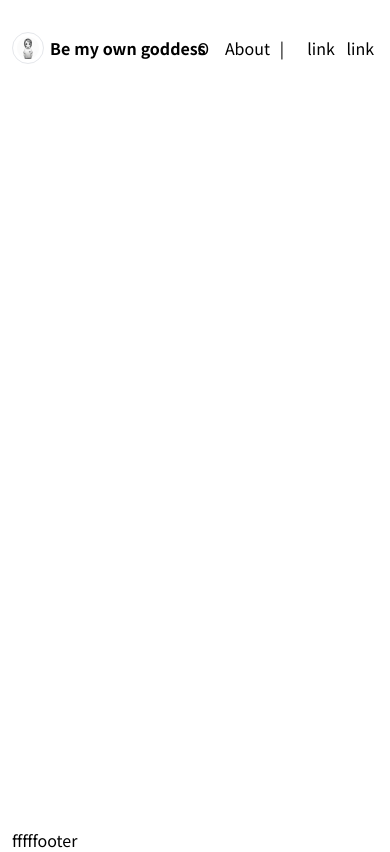
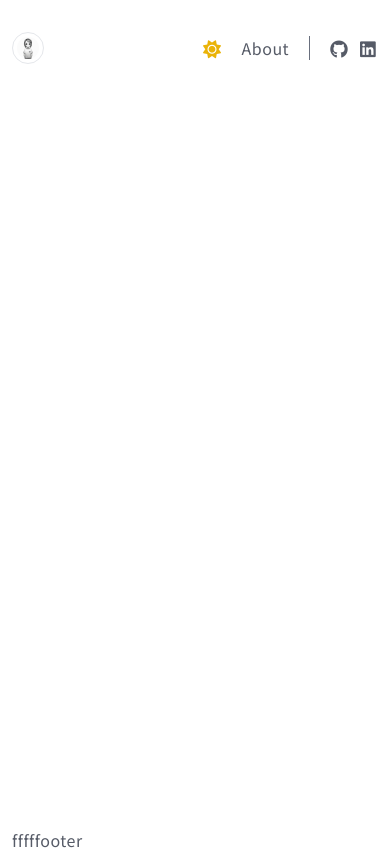
Before and after one commit to PeiPeiLG/angular-blog, an Angular app: page / in a window 390 px wide. Built offline with nearby package versions, Linux system fonts and the light colour scheme.

Commit message:
feat: header 切版

```diff
--- a/package.json
+++ b/package.json
@@ -14,10 +14,12 @@
   "private": true,
   "dependencies": {
     "@angular/animations": "^18.0.0",
+    "@angular/cdk": "^18.2.6",
     "@angular/common": "^18.0.0",
     "@angular/compiler": "^18.0.0",
     "@angular/core": "^18.0.0",
     "@angular/forms": "^18.0.0",
+    "@angular/material": "^18.2.6",
     "@angular/platform-browser": "^18.0.0",
     "@angular/platform-browser-dynamic": "^18.0.0",
     "@angular/platform-server": "^18.0.0",
--- a/src/app/app.config.ts
+++ b/src/app/app.config.ts
@@ -3,6 +3,7 @@ import { provideRouter } from '@angular/router';
 
 import { routes } from './app.routes';
 import { provideClientHydration, withEventReplay } from '@angular/platform-browser';
+import { provideAnimationsAsync } from '@angular/platform-browser/animations/async';
 
 export const appConfig: ApplicationConfig = {
   providers: [
@@ -10,6 +11,6 @@ export const appConfig: ApplicationConfig = {
     provideRouter(routes),
     provideClientHydration(
       withEventReplay()
-    ),
+    ), provideAnimationsAsync(),
   ],
 };
--- a/src/app/layout/header/header.component.html
+++ b/src/app/layout/header/header.component.html
@@ -1,21 +1,43 @@
 <header #header class="pt-8 pb-5 flex items-center">
-  <a class="flex items-center group" [routerLink]="['/']">
+  <a class="flex items-center group hover:text-rose-500" [routerLink]="['/']">
     <img
       class="w-8 border rounded-full p-1 mr-1 shake wait-0"
       src="images/about/pei.jpg"
       alt="logo"
     />
     @for(word of title().split(' '); track $index){
-    <span class="shake px-0.5 font-bold" [class]="'wait-' + ($index + 1)">{{
-      word
-    }}</span>
+    <span
+      class="shake px-0.5 font-bold hidden sm:inline"
+      [class]="'wait-' + ($index + 1)"
+      >{{ word }}</span
+    >
     }
   </a>
-  <div class="ml-auto grid grid-cols-5 gap-1 text-center">
-    <div>O</div>
-    <a [routerLink]="[STATIC_ROUTES().ABOUT.url]">About</a>
-    <span>|</span>
-    <a href="#">link</a>
-    <a href="#">link</a>
+  <div class="ml-auto flex items-center">
+    <button
+      type="button"
+      (click)="onSwitchThemeMode()"
+      [class.animate-jump-y]="themeMode().onSwitch"
+      class="text-yellow-500 hover:text-yellow-600 text-lg"
+    >
+      @if(themeMode().mode === 'light'){
+      <i class="fa-solid fa-sun"></i>
+      }@else {
+      <i class="fa-solid fa-moon"></i>
+      }
+    </button>
+    <a
+      class="border-r border-shark-400 hover:text-rose-500 mx-5 pr-5"
+      [routerLink]="[STATIC_ROUTES().ABOUT.url]"
+      >About</a
+    >
+    <nav class="grid grid-cols-2 gap-3 text-lg">
+      <a title="github" href="#" class="hover:text-rose-500">
+        <i class="fa-brands fa-github"></i>
+      </a>
+      <a title="linkedin" href="#" class="hover:text-rose-500">
+        <i class="fa-brands fa-linkedin"></i>
+      </a>
+    </nav>
   </div>
 </header>
--- a/src/app/layout/header/header.component.ts
+++ b/src/app/layout/header/header.component.ts
@@ -4,11 +4,12 @@ import {
   ElementRef,
   output,
   signal,
-  viewChild
+  viewChild,
 } from '@angular/core';
 import { RouterLink } from '@angular/router';
 import { APP_TITLE } from '../../shared/models/constants/base.constants';
 import { STATIC_ROUTES } from '../../shared/models/constants/routes.constant';
+import { tap, timer } from 'rxjs';
 
 @Component({
   selector: 'app-header',
@@ -21,8 +22,39 @@ export class HeaderComponent implements AfterViewInit {
   headerEl = viewChild.required<ElementRef>('header');
   height = output<number>();
   title = signal(APP_TITLE);
+  themeMode = signal<{ onSwitch: boolean; mode: 'light' | 'dark' }>({
+    onSwitch: false,
+    mode: 'light',
+  });
   STATIC_ROUTES = signal(STATIC_ROUTES);
   ngAfterViewInit() {
     this.height.emit(this.headerEl().nativeElement.offsetHeight);
   }
+
+  onSwitchThemeMode(): void {
+    this.themeMode.update((item) => ({
+      ...item,
+      onSwitch: true,
+    }));
+
+    timer(0, 500) // 0 毫秒後立即觸發第一次，之後每 500 毫秒觸發一次
+    .pipe(
+
+      tap((val) => {
+        if (val === 1) {
+          this.themeMode.update((item) => ({
+            ...item,
+            mode: this.themeMode().mode === 'light' ? 'dark' : 'light',
+          }));
+          return;
+        } else if (val === 2) {
+          this.themeMode.update((item) => ({
+            ...item,
+            onSwitch: false,
+          }));
+        }
+      })
+    )
+    .subscribe();
+  }
 }
--- a/src/index.html
+++ b/src/index.html
@@ -1,5 +1,5 @@
 <!DOCTYPE html>
-<html lang="en">
+<html lang="zh-TW" translate="no">
   <head>
     <meta charset="utf-8" />
     <title>Be my own goddess</title>
@@ -11,11 +11,16 @@
       rel="stylesheet"
     />
     <link
+      href="https://fonts.googleapis.com/css2?family=Roboto:wght@300;400;500&display=swap"
+      rel="stylesheet"
+    />
+    <link
       href="https://fonts.googleapis.com/icon?family=Material+Icons"
       rel="stylesheet"
     />
   </head>
-  <body>
+  <body class="mat-typography">
     <app-root></app-root>
+    <script src="https://kit.fontawesome.com/06d29c8e50.js" crossorigin="anonymous"></script>
   </body>
 </html>
--- /dev/null
+++ b/src/styles/_material.scss
@@ -0,0 +1 @@
+@use "@angular/material/prebuilt-themes/rose-red.css";
--- a/src/styles/styles.scss
+++ b/src/styles/styles.scss
@@ -1,2 +1,13 @@
 /* You can add global styles to this file, and also import other style files */
 @use "tailwind";
+@use "material";
+
+html,
+body {
+  height: 100%;
+  margin: 0;
+  @apply text-shark-500;
+}
+* {
+  @apply transition ease-in-out font-sans;
+}
--- a/tailwind.config.js
+++ b/tailwind.config.js
@@ -6,13 +6,44 @@ module.exports = {
       "./src/**/*.html",
       "./src/**/*.scss",
       "./src/**/*.ts",
-      "./src/**/*.js",
     ],
   },
   media: false, // or 'media' or 'class'
   theme: {
     fontFamily: {
       sans: ['"Noto Sans TC"', '"sans-serif"'],
+    },
+    extend: {
+      colors: {
+        rose: {
+          DEFAULT: "#D68A98",
+          50: "#FFFFFF",
+          100: "#FFFFFF",
+          200: "#F6E5E8",
+          300: "#EBC6CD",
+          400: "#E1A8B3",
+          500: "#D68A98",
+          600: "#C76073",
+          700: "#B23E53",
+          800: "#883040",
+          900: "#5E212C",
+          950: "#4A1A23",
+        },
+        shark: {
+          DEFAULT: "#565B67",
+          50: "#B4B8C0",
+          100: "#A9ADB7",
+          200: "#9398A5",
+          300: "#7D8392",
+          400: "#696F7D",
+          500: "#565B67",
+          600: "#3C4048",
+          700: "#23252A",
+          800: "#090A0B",
+          900: "#000000",
+          950: "#000000",
+        },
+      },
     },
     keyframes: {
       "bounce-y": {
@@ -22,6 +53,7 @@ module.exports = {
     },
     animation: {
       "bounce-y": "bounce-y 1s ease-out",
+      "jump-y": "bounce-y 1s infinite",
     },
   },
   variants: {
```
Also changed, not shown: src/app/app.component.ts (+4 -8 lines), 1 other file (tests, documents, lock files or other folders).
